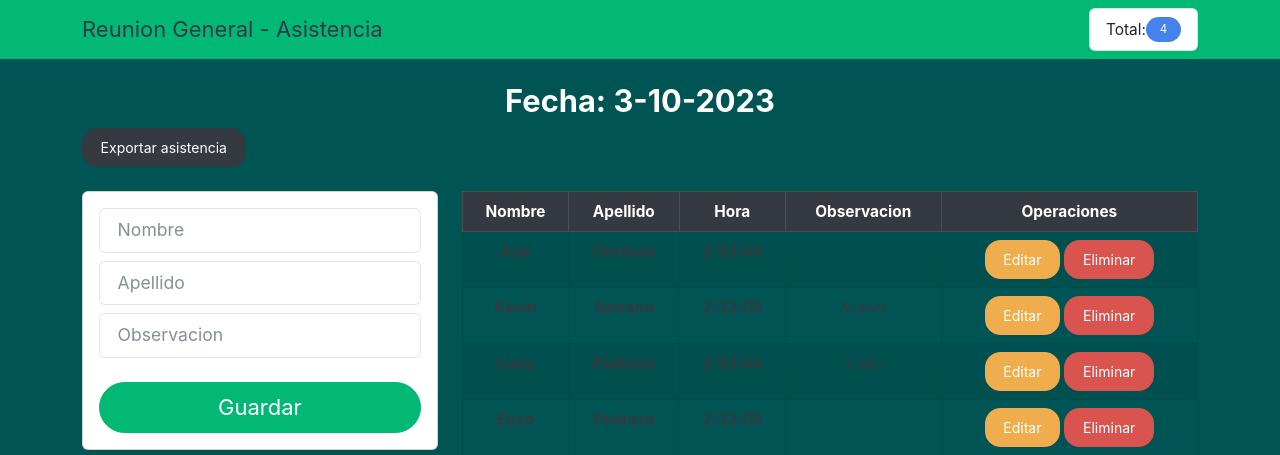
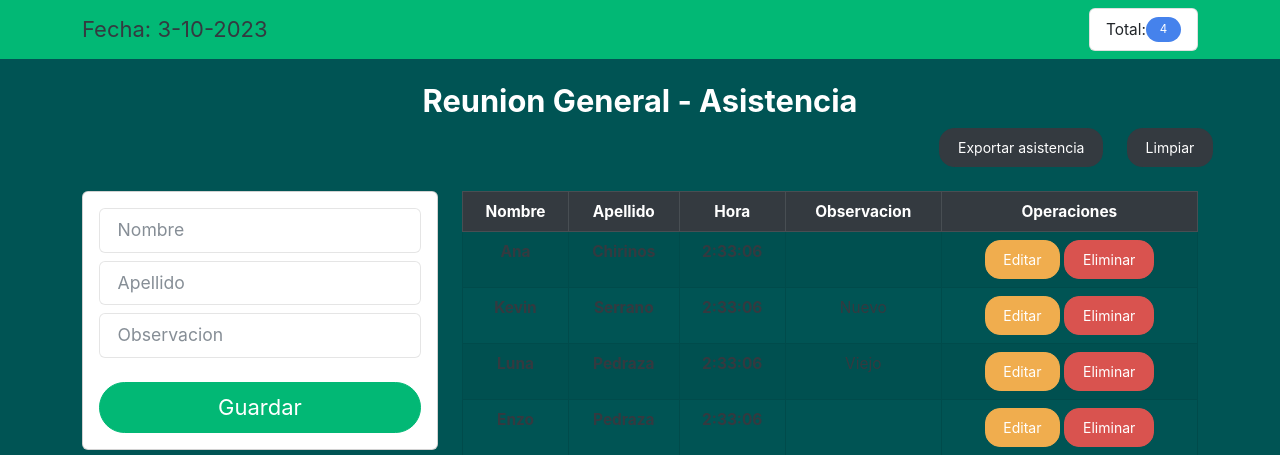
Before and after one commit to kevinserrano01/reunion_general_asistencia, a Flask app: page / in a window 1280 px wide. Shown: the top 455 px of the page. Run offline with Flask 3, Linux system fonts and the light colour scheme; data comes from the database, SQL or seed files in the repository; some libraries are stand-ins or nearby versions.

Commit message:
Vaciar lista y puse icono -  listo

```diff
--- a/app.py
+++ b/app.py
@@ -91,6 +91,14 @@ def delete_contact(id):
     flash('Usuario Eliminado exitosamente!')
     return redirect(url_for('index'))
 
+@app.route('/vaciarLista')
+def vaciar_lista():
+    cur = mysql.connection.cursor()
+    sql = """DELETE FROM reunion_general.hermanos;"""
+    cur.execute(sql)
+    mysql.connection.commit() # Save changes
+    flash('Lista limpia.')
+    return redirect(url_for('index'))
 
 @app.route('/exportar')
 def exportar_a_excel():
--- a/static/css/main.css
+++ b/static/css/main.css
@@ -1,3 +1,7 @@
 body{
     background-color: #005454;
 }
+
+.btns {
+    text-align: right;
+}
--- a/templates/index.html
+++ b/templates/index.html
@@ -5,15 +5,18 @@
 
 <div class="row">
     <div class="col-md-12 text-center">
-        <h3 id="fechaActual" class="text-white">Fecha: 02/10/2023</h3>
+        <h3 class="text-white">Reunion General - Asistencia</h3>
     </div>
 </div>
 
-<div class="row">
+<div class="row text-right btns">
+    <div class="col-md-9"></div>
     <div class="col-md-2">
         <a href="/exportar" class="btn btn-dark">Exportar asistencia</a>
     </div>
-    <div class="col-md-10"></div>
+    <div class="col-md-1">
+        <a href="/vaciarLista" class="btn btn-dark">Limpiar</a>
+    </div>
 </div>
 
 <div class="row mt-4">
--- a/templates/layout.html
+++ b/templates/layout.html
@@ -6,6 +6,7 @@
     <meta name="viewport" content="width=device-width, initial-scale=1.0">
     <link rel="stylesheet" href="https://bootswatch.com/5/litera/bootstrap.css">
     <link rel="stylesheet" href="{{ url_for('static', filename='css/main.css')}}">
+    <link rel="icon" href="../static/icon/icono.png" type="image/png">
     <title>Reunion General - Asistencia</title>
 </head>
 
@@ -13,7 +14,7 @@
 
     <nav class="navbar navbar-expand-lg bg-dark" data-bs-theme="dark">
         <div class="container">
-            <a class="navbar-brand" href="/">Reunion General - Asistencia</a>
+            <a id="fechaActual" class="navbar-brand" href="/"></a>
             <form class="d-flex">
                 <ul class="list-group">
                     <li class="list-group-item d-flex justify-content-between align-items-center">
```
Also changed, not shown: static/icon/icono.png (added).
